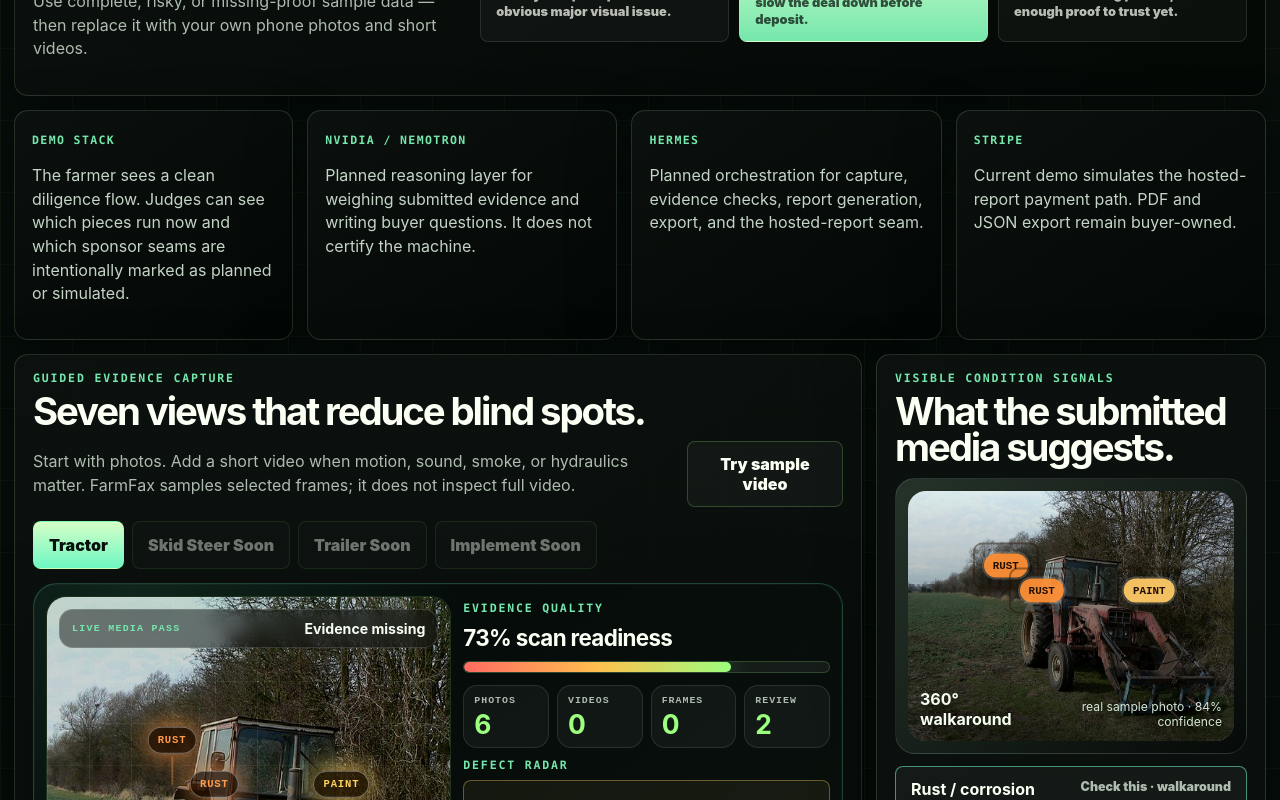
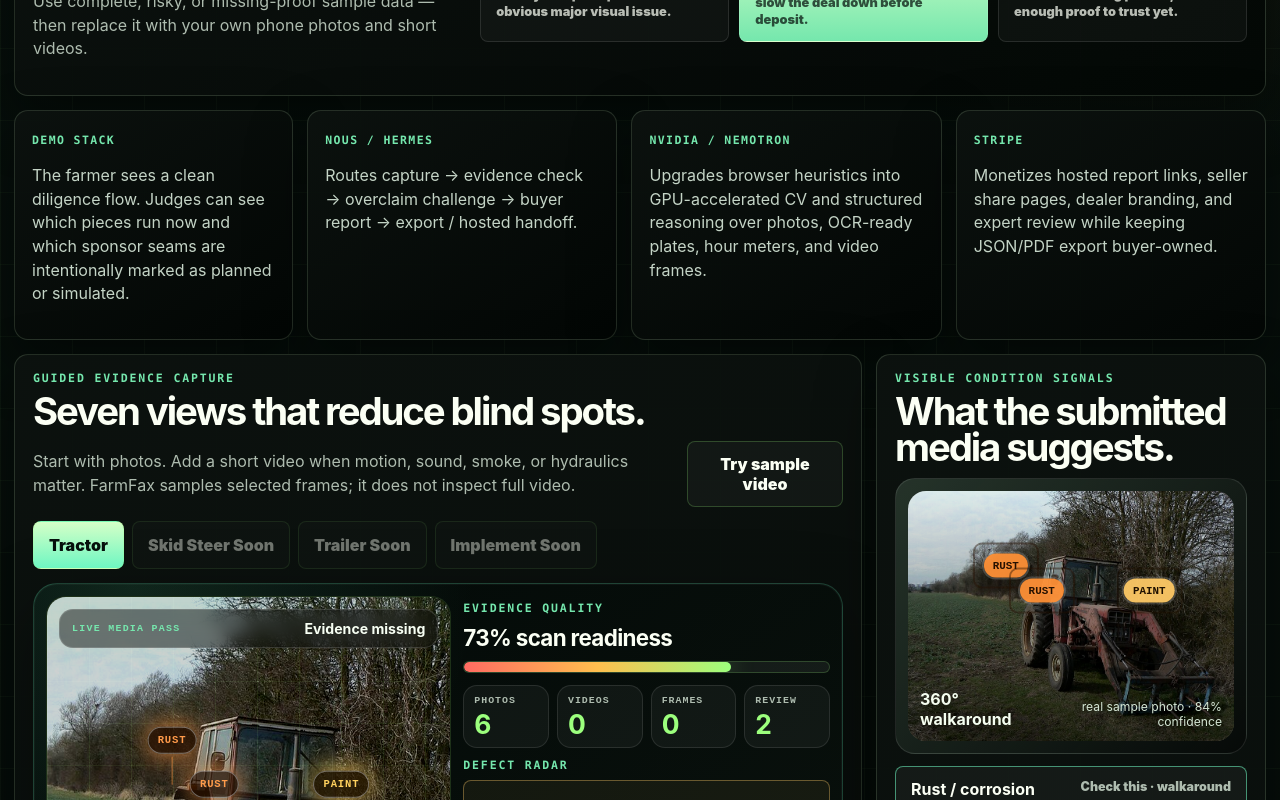
Before and after one commit to primetimeindy/farmfax, a React (Vite) app: page / in a window 1280 px wide. Shown: the part 960-1760 px from the top of the page. Built offline with nearby package versions, Linux system fonts and the light colour scheme; no server answers.

Commit message:
feat: wire sponsor integration map

```diff
--- a/src/App.css
+++ b/src/App.css
@@ -356,6 +356,13 @@
 .judge-proof-grid article { border:1px solid rgba(255,255,255,.10); border-radius:16px; padding:12px; background:rgba(0,0,0,.24); }
 .judge-proof-grid b { color:var(--green); }
 .judge-proof-grid p { margin:8px 0 0; color:#c4d4c6; font-size:.86rem; line-height:1.35; }
+.sponsor-integration-panel { margin-top:14px; border:1px solid rgba(255,191,78,.24); border-radius:24px; padding:17px; background:radial-gradient(circle at 8% 0%, rgba(255,191,78,.13), transparent 34%), linear-gradient(145deg, rgba(24,18,8,.94), rgba(4,7,4,.96)); box-shadow:var(--shadow); }
+.sponsor-integration-grid { display:grid; grid-template-columns:repeat(3,minmax(0,1fr)); gap:10px; }
+.sponsor-integration-grid article { border:1px solid rgba(255,255,255,.11); border-radius:17px; padding:14px; background:rgba(0,0,0,.26); min-height:185px; }
+.sponsor-integration-grid span { color:var(--amber); font:1000 .66rem/1.15 ui-monospace, SFMono-Regular, Menlo, monospace; letter-spacing:.10em; text-transform:uppercase; }
+.sponsor-integration-grid b { display:block; color:var(--ink); margin:10px 0 6px; font-size:1.15rem; }
+.sponsor-integration-grid h3 { margin:0 0 8px; color:var(--green); font-size:.98rem; line-height:1.25; }
+.sponsor-integration-grid p { margin:0; color:#c8d9d7; font-size:.9rem; line-height:1.42; }
 .defense-panel { display:grid; grid-template-columns:repeat(3,minmax(0,1fr)); gap:10px; margin-top:12px; }
 .defense-panel article { border:1px solid rgba(255,191,78,.20); border-radius:14px; padding:12px; background:rgba(255,191,78,.045); }
 .defense-panel span { color:var(--amber); font:1000 .66rem/1.15 ui-monospace, SFMono-Regular, Menlo, monospace; letter-spacing:.10em; text-transform:uppercase; }
--- a/src/App.tsx
+++ b/src/App.tsx
@@ -161,6 +161,7 @@
   missing_evidence: string[]
   open_record_commitment: string
   integration_stack: string[]
+  sponsor_integrations: Array<{ sponsor: string; role: string; demo_status: 'working demo' | 'planned backend seam' | 'simulated commerce seam'; proof: string }>
 }
 
 const PUBLIC_DEMO_URL = 'https://primetimeindy.github.io/farmfax-demo/'
@@ -192,16 +193,22 @@
 
 const architectureStack = [
   {
-    name: 'NVIDIA / Nemotron',
-    line: 'Planned reasoning layer for weighing submitted evidence and writing buyer questions. It does not certify the machine.',
+    name: 'Nous / Hermes',
+    role: 'Hermes-powered physical-world workflow orchestration',
+    status: 'planned backend seam' as const,
+    line: 'Routes capture → evidence check → overclaim challenge → buyer report → export / hosted handoff.',
   },
   {
-    name: 'Hermes',
-    line: 'Planned orchestration for capture, evidence checks, report generation, export, and the hosted-report seam.',
+    name: 'NVIDIA / Nemotron',
+    role: 'Multimodal inspection reasoning path',
+    status: 'planned backend seam' as const,
+    line: 'Upgrades browser heuristics into GPU-accelerated CV and structured reasoning over photos, OCR-ready plates, hour meters, and video frames.',
   },
   {
     name: 'Stripe',
-    line: 'Current demo simulates the hosted-report payment path. PDF and JSON export remain buyer-owned.',
+    role: 'Paid trust infrastructure for equipment commerce',
+    status: 'simulated commerce seam' as const,
+    line: 'Monetizes hosted report links, seller share pages, dealer branding, and expert review while keeping JSON/PDF export buyer-owned.',
   },
 ]
 
@@ -817,6 +824,12 @@
     missing_evidence: missing.map((slot) => slot.title),
     open_record_commitment: reportSeed.openRecordCommitment,
     integration_stack: architectureStack.map((item) => item.name),
+    sponsor_integrations: architectureStack.map((item) => ({
+      sponsor: item.name,
+      role: item.role,
+      demo_status: item.status,
+      proof: item.line,
+    })),
   }), [acceptedCount, analyzedSlots, beforeDepositChecklist, conditionScore, detectorModuleExports, detectorQuestions, findings, mechanicHandoffSummary, missing, moduleRiskSummary, photoSourceCount, reportSeed, sampledFrameCount, scenarioState.selectedScenarioId, riskSummary, videoSourceCount])
 
   const openRecordPreview = useMemo(() => ({
@@ -837,6 +850,7 @@
     module_risk_summary: report.module_risk_summary,
     seller_questions_from_detectors: report.seller_questions_from_detectors,
     proof_intelligence: report.proof_intelligence,
+    sponsor_integrations: report.sponsor_integrations,
     mechanic_handoff_summary: report.mechanic_handoff_summary,
     before_deposit_checklist: report.before_deposit_checklist,
     risk_summary: report.risk_summary.map((risk) => ({ id: risk.id, score: risk.score, level: risk.level, action: risk.buyerAction })),
@@ -1720,6 +1734,28 @@
         </div>
       </section>
 
+      <section className="sponsor-integration-panel" data-qa="sponsor-integration-panel">
+        <div className="trace-heading">
+          <span>Sponsor integration map</span>
+          <p>FarmFax wires the sponsor story into the product without pretending every seam is production-complete.</p>
+        </div>
+        <div className="sponsor-integration-grid">
+          {report.sponsor_integrations.map((item) => (
+            <article key={item.sponsor}>
+              <span>{item.demo_status}</span>
+              <b>{item.sponsor}</b>
+              <h3>{item.role}</h3>
+              <p>{item.proof}</p>
+            </article>
+          ))}
+        </div>
+        <div className="truth-layer-callout">
+          <b>Honest sponsor rule</b>
+          <p>Hermes is the hackathon harness narrative. Nemotron is a planned reasoning backend. Stripe is the simulated paid hosted-report seam. The exported JSON carries the same sponsor_integrations map.</p>
+          <small>No Pi framing in the hackathon submission; Pi stays a separate local-coding experiment.</small>
+        </div>
+      </section>
+
       <section className="source-trail" data-qa="workflow-trace">
         <div className="trace-heading">
           <span>For judges: demo trace</span>
```
Also changed, not shown: scripts/verify-demo.mjs (+7 -0 lines).
